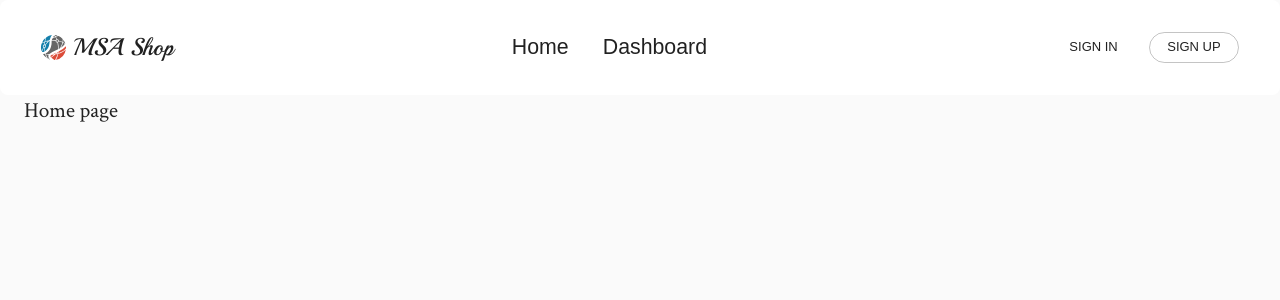
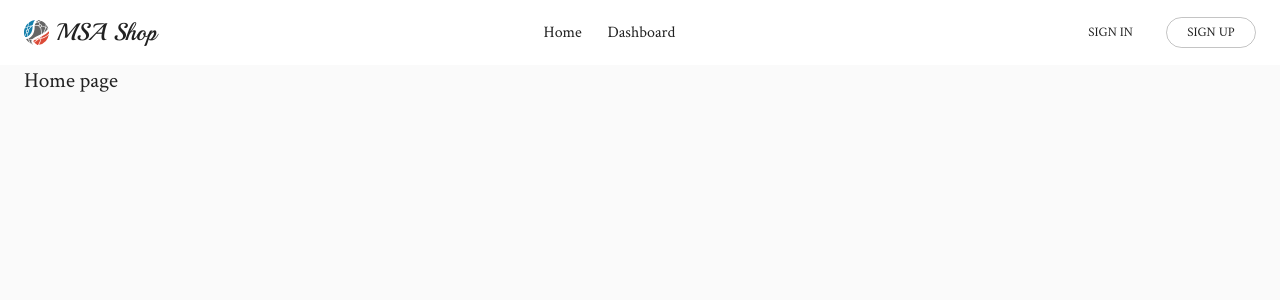
Before and after one commit to MSAShop/front-end, a Next.js app: page / in a window 1280 px wide. Shown: the top 300 px of the page. Built offline with nearby package versions, Linux system fonts and the light colour scheme; a web font is replaced by a local one.

Commit message:
Remove font-family of 'Montserrat' from header component, Fix some styles

```diff
--- a/src/components/header/header.styled.js
+++ b/src/components/header/header.styled.js
@@ -3,6 +3,7 @@ import styled from 'styled-components';
 
 // Material-ui core
 import Button from '@material-ui/core/Button';
+import Text from '@material-ui/core/Typography';
 
 // Main core
 import Card from '@components/card';
@@ -15,7 +16,8 @@ export const HeaderWrapperStyled = styled(Card)`
   z-index: 1000;
   min-width: 600px;
   box-shadow: none;
-  font-family: 'Montserrat', sans-serif;
+  padding: 0.8em 0;
+  border-radius: 0;
 `
 
 ///////////////////////////////////////
@@ -42,12 +44,11 @@ const buttonAttrs = () => ({ size: 'small', disableFocusRipple: true });
 export const ButtonStyled = styled(Button).attrs(buttonAttrs)`
   margin-left: 0.8em;
   min-width: 90px;
-  font-family: 'Montserrat', sans-serif;
 `
 
 ///////////////////////////////////////
-
-export const NavbarLinkStyled = styled.a`
+const navLinkAttrs = () => ({ component: 'a' });
+export const NavbarLinkStyled = styled(Text).attrs(navLinkAttrs)`
   margin: 0em 0.8em;
   cursor: pointer;
 
```
